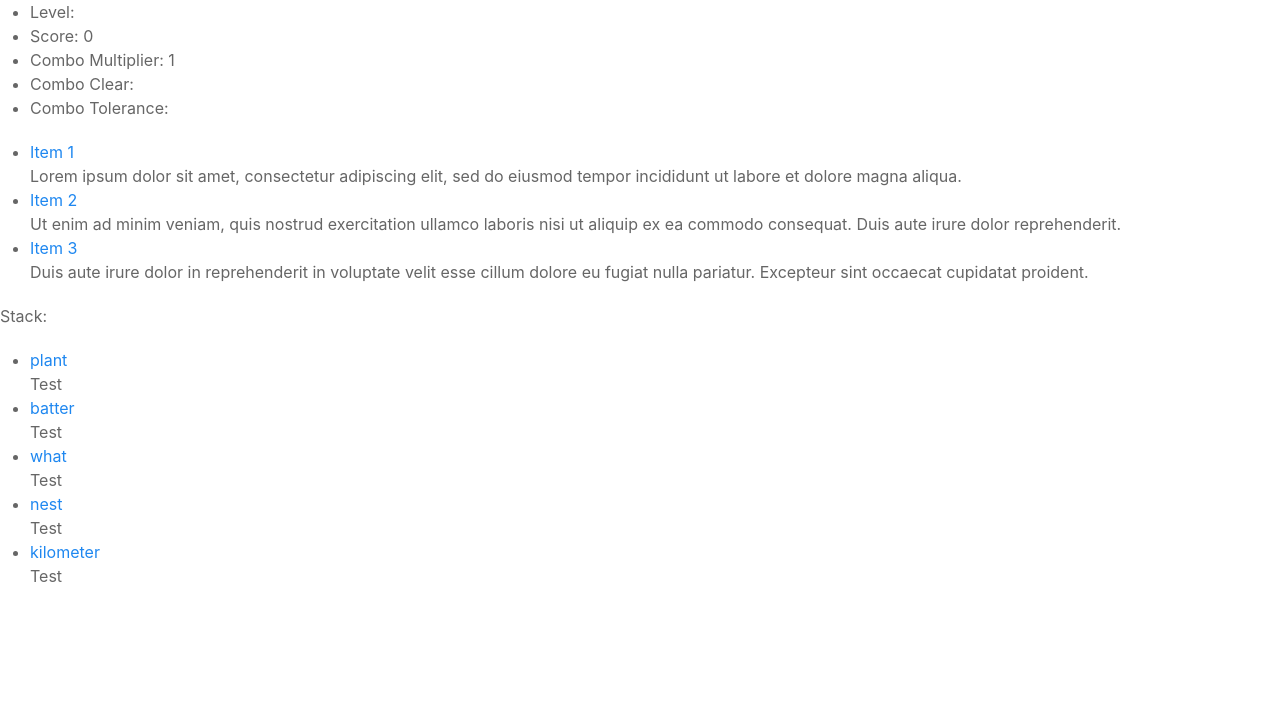
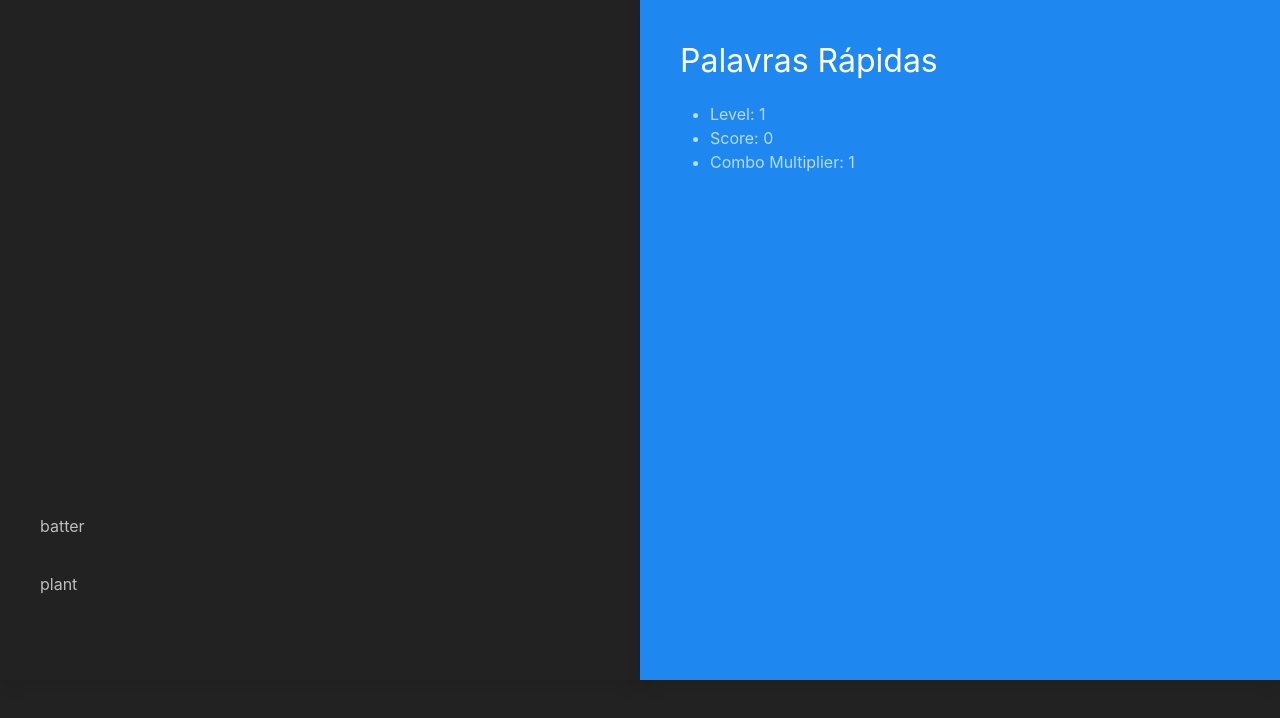
Before and after one commit to cij11/typing-game, a React (Create React App) app: page /game in a window 1280 px wide. Shown: the top 718 px of the page. Built offline with nearby package versions, Linux system fonts and the light colour scheme.

Commit message:
Build stack from bottom up

```diff
--- a/src/components/Game2.tsx
+++ b/src/components/Game2.tsx
@@ -18,12 +18,19 @@ export default class Game2 extends React.Component<Props> {
     render() {
         return (
             <div onKeyDown={this.props.onKeyDown}>
-                <Scores
-                    scoreTotal={this.props.scoreTotal}
-                    multiplier={this.props.multiplier}
-                />
-                <Stack stack={this.props.stack} />
-                <GameOver isGameOver={this.props.isGameOver} />
+                <div className="uk-container-large uk-flex">
+                    <div className="uk-width-1-2 uk-card uk-card-secondary uk-card-body">
+                        <Stack stack={this.props.stack} />
+                    </div>
+                    <div className="uk-width-1-2 uk-card uk-card-primary uk-card-body">
+                        <Scores
+                            scoreTotal={this.props.scoreTotal}
+                            multiplier={this.props.multiplier}
+                            isGameOver={this.props.isGameOver}
+                        />
+                    </div>
+                </div>
+                <div className="uk-section uk-section-secondary"></div>
             </div>
         )
     }
--- a/src/components/Scores.tsx
+++ b/src/components/Scores.tsx
@@ -1,8 +1,10 @@
 import React from 'react'
+import GameOver from './GameOver'
 
 interface AttributeProps {
     scoreTotal: number
     multiplier: number
+    isGameOver: boolean
 }
 
 interface Props extends AttributeProps {}
@@ -11,13 +13,17 @@ export default class Scores extends React.Component<Props> {
     render() {
         return (
             <div>
+                <h2>Palavras Rápidas</h2>
+
                 <ul>
-                    <li>Level: {}</li>
+                    <li>Level: 1</li>
                     <li>Score: {this.props.scoreTotal}</li>
                     <li>Combo Multiplier: {this.props.multiplier}</li>
-                    <li>Combo Clear: {}</li>
-                    <li>Combo Tolerance: {}</li>
                 </ul>
+
+                <div>
+                    <GameOver isGameOver={this.props.isGameOver} />
+                </div>
             </div>
         )
     }
--- a/src/components/Stack.tsx
+++ b/src/components/Stack.tsx
@@ -1,5 +1,6 @@
 import React from 'react'
 import { StackWord } from '../types/stack'
+import { STACK_LIMIT } from '../containers/GameContainer2'
 
 interface Props {
     stack: StackWord[]
@@ -11,62 +12,38 @@ export default class Stack extends React.Component<Props> {
             color: '#00000000'
         }
 
+        const dummyList = Array.from(
+            Array(STACK_LIMIT - this.props.stack.length).keys()
+        )
+
+        const reversedStack = [...this.props.stack].reverse()
+
         return (
             <div>
-                <ul uk-accordion="">
-                    <li className="uk-open">
-                        <a className="uk-accordion-title" href="#">
-                            Item 1
-                        </a>
-                        <div className="uk-accordion-content">
-                            <p>
-                                Lorem ipsum dolor sit amet, consectetur
-                                adipiscing elit, sed do eiusmod tempor
-                                incididunt ut labore et dolore magna aliqua.
-                            </p>
-                        </div>
+                <ul className="uk-list">
+                    {
+                        // dummy elements to fill the remaining rows
+                    }
+                    {dummyList.map((dummy, i) => (
+                        <li key={`${i}-n/a`}>
+                            <ul className="uk-list"></ul>
+                            <li style={hiddenStyle}> .</li>
+
+                            <li style={hiddenStyle}> .</li>
                         </li>
+                    ))}
+                    {reversedStack.map((stackWord) => (
+                        <li key={`${stackWord.id}-${stackWord.isActive}`}>
+                            <ul className="uk-list"></ul>
+                            <li>{stackWord.word}</li>
+                            {1 && (
                                 <li>
-                        <a className="uk-accordion-title" href="#">
-                            Item 2
-                        </a>
-                        <div className="uk-accordion-content">
-                            <p>
-                                Ut enim ad minim veniam, quis nostrud
-                                exercitation ullamco laboris nisi ut aliquip ex
-                                ea commodo consequat. Duis aute irure dolor
-                                reprehenderit.
-                            </p>
-                        </div>
-                    </li>
-                    <li>
-                        <a className="uk-accordion-title" href="#">
-                            Item 3
-                        </a>
-                        <div className="uk-accordion-content">
-                            <p>
-                                Duis aute irure dolor in reprehenderit in
-                                voluptate velit esse cillum dolore eu fugiat
-                                nulla pariatur. Excepteur sint occaecat
-                                cupidatat proident.
-                            </p>
-                        </div>
-                    </li>
-                </ul>
-                Stack:
-                <ul uk-accordion="">
-                    {this.props.stack.map((stackWord) => (
-                        <li key={stackWord.id}>
-                            <a className="uk-accordion-title" href="#">
-                                {stackWord.word}
-                            </a>
-                            <div className="uk-accordion-content">
-                                Test
                                     <span>{stackWord.doneCharacters}</span>
                                     <span style={hiddenStyle}>
                                         {stackWord.remainingCharacters}
                                     </span>
-                            </div>
+                                </li>
+                            )}
                         </li>
                     ))}
                 </ul>
--- a/src/containers/GameContainer2.tsx
+++ b/src/containers/GameContainer2.tsx
@@ -46,8 +46,8 @@ interface State {
     isGameOver: boolean
 }
 
-const TICK_DURATION = 1000
-const MAX_STACK_SIZE = 15
+const TICK_DURATION = 2000
+export const STACK_LIMIT = 10
 
 class GameContainer2 extends React.Component<Props, State> {
     tick: NodeJS.Timeout | undefined
@@ -104,7 +104,7 @@ class GameContainer2 extends React.Component<Props, State> {
             createStackWord(updates.selectedWord, topWordIndex)
         ]
 
-        const isGameLost = newStack.length > MAX_STACK_SIZE
+        const isGameLost = newStack.length >= STACK_LIMIT
 
         if (isGameLost && this.tick) {
             console.log(
```
Lines whose indentation alone changed are shown as unchanged.
